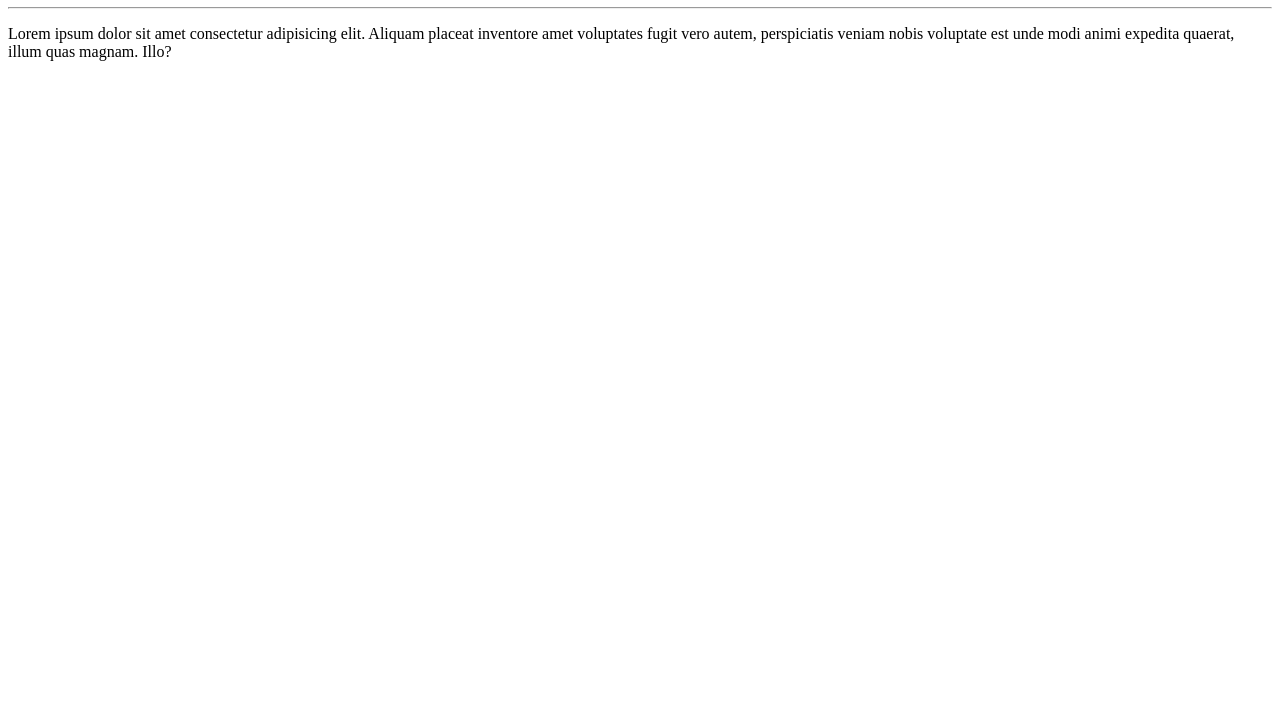
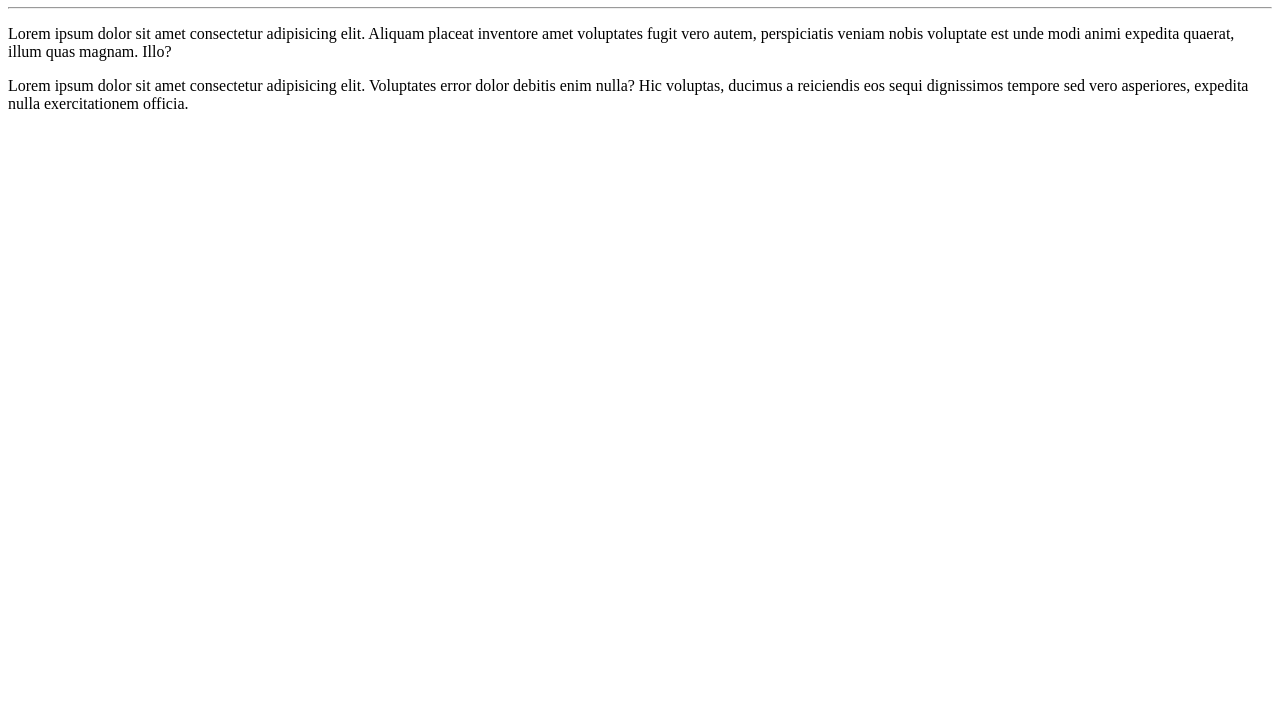
Before and after one commit to Isaquemellodh/Ola-Mundo, a plain HTML site: page site-exemplo/index.html in a window 1280 px wide. Shown: the part 73-800 px from the top of the page. Drawn offline with Linux system fonts and the light colour scheme.

Commit message:
adicionei um parágrafo

```diff
--- a/site-exemplo/index.html
+++ b/site-exemplo/index.html
@@ -9,5 +9,6 @@
     <h1>Olá, Mundo!</h1>
     <hr>
     <p>Lorem ipsum dolor sit amet consectetur adipisicing elit. Aliquam placeat inventore amet voluptates fugit vero autem, perspiciatis veniam nobis voluptate est unde modi animi expedita quaerat, illum quas magnam. Illo?</p>
+    Lorem ipsum dolor sit amet consectetur adipisicing elit. Voluptates error dolor debitis enim nulla? Hic voluptas, ducimus a reiciendis eos sequi dignissimos tempore sed vero asperiores, expedita nulla exercitationem officia.
 </body>
 </html>
```
